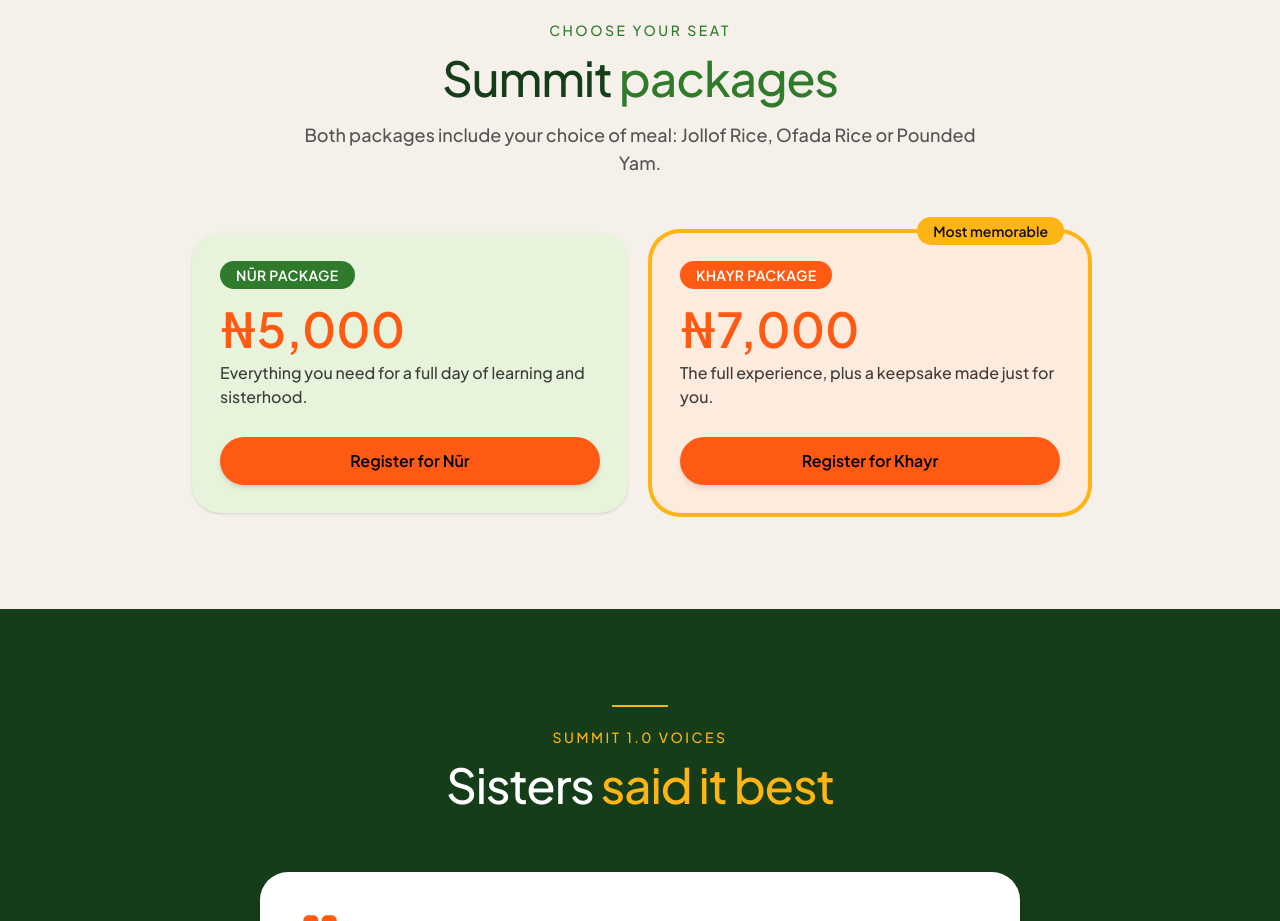
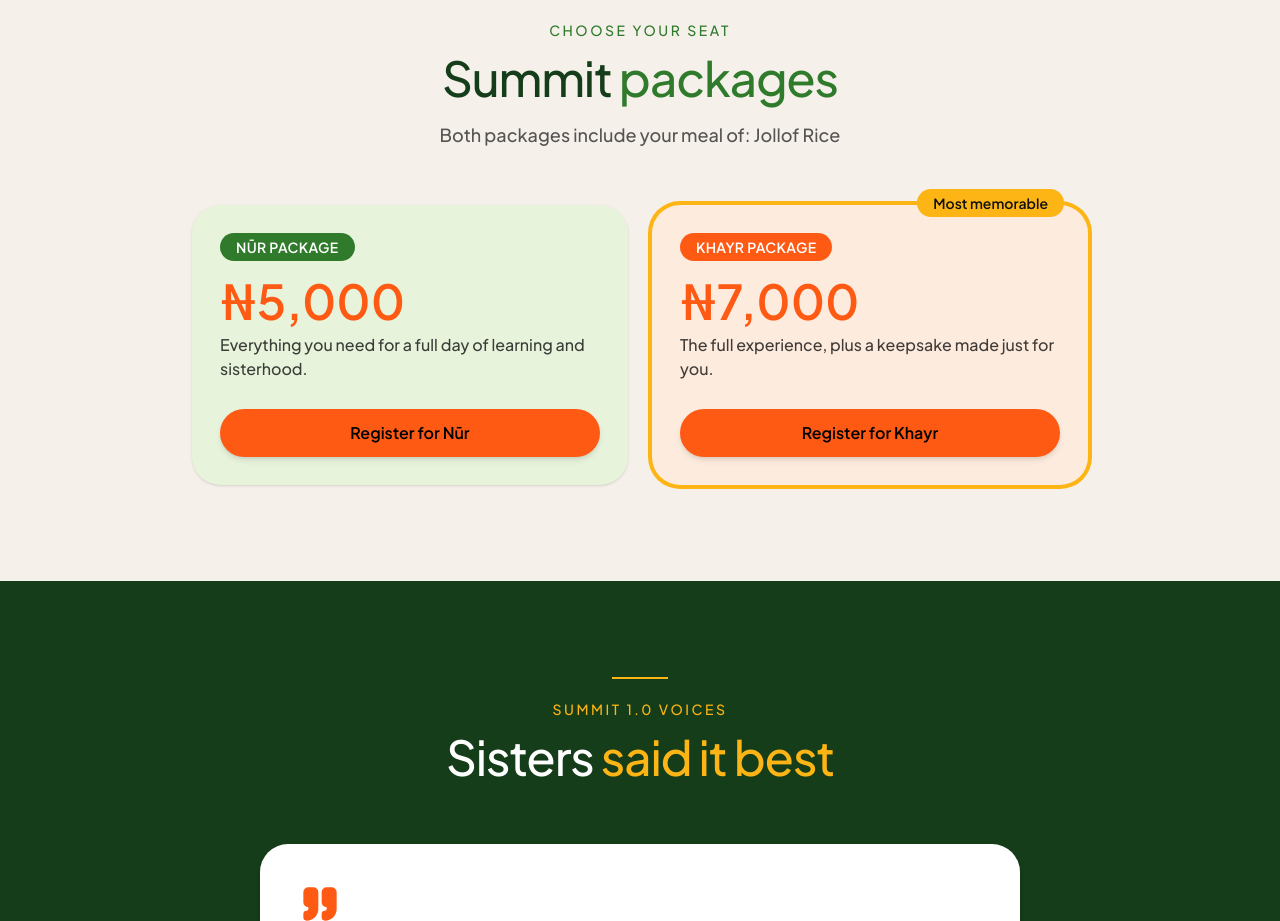
Before and after one commit to iqrapay2025-dot/gus-summit, a React (Vite) app: page / in a window 1280 px wide. Shown: the part 3060-3981 px from the top of the page. Built offline with nearby package versions, Linux system fonts and the light colour scheme; a web font is replaced by a local one.

Commit message:
chore: update package copy to clarify meals and summit access
Simplify the PackagesPreview subtitle to list Jollof Rice as the included meal, and expand the Khayr package subtitle in Register to reflect full summit access plus a meal alongside the personalized souvenir frame.

```diff
--- a/src/components/sections.tsx
+++ b/src/components/sections.tsx
@@ -62,7 +62,7 @@ export function PackagesPreview({ detailed = false }: { detailed?: boolean }) {
               Summit <span className="text-gus-green">packages</span>
             </>
           }
-          sub="Both packages include your choice of meal: Jollof Rice, Ofada Rice or Pounded Yam."
+          sub="Both packages include your meal of: Jollof Rice"
         />
         <div className="mx-auto grid max-w-4xl gap-6 md:grid-cols-2">
           {PACKAGES.map((p) => (
--- a/src/pages/Register.tsx
+++ b/src/pages/Register.tsx
@@ -502,7 +502,7 @@ export default function Register() {
                     title={`${p.id} Package · ${naira(p.price)}`}
                     sub={
                       p.id === "Khayr"
-                        ? "Includes a personalized souvenir frame"
+                        ? "Includes full summit access + a meal + a personalized souvenir frame"
                         : "Full summit access and a meal"
                     }
                   />
```
